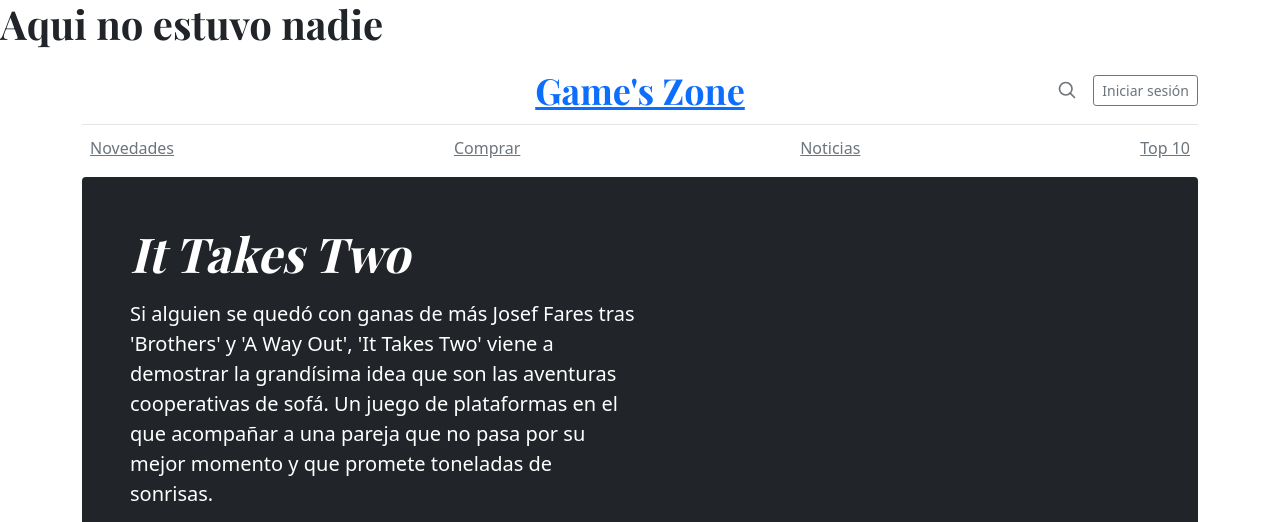
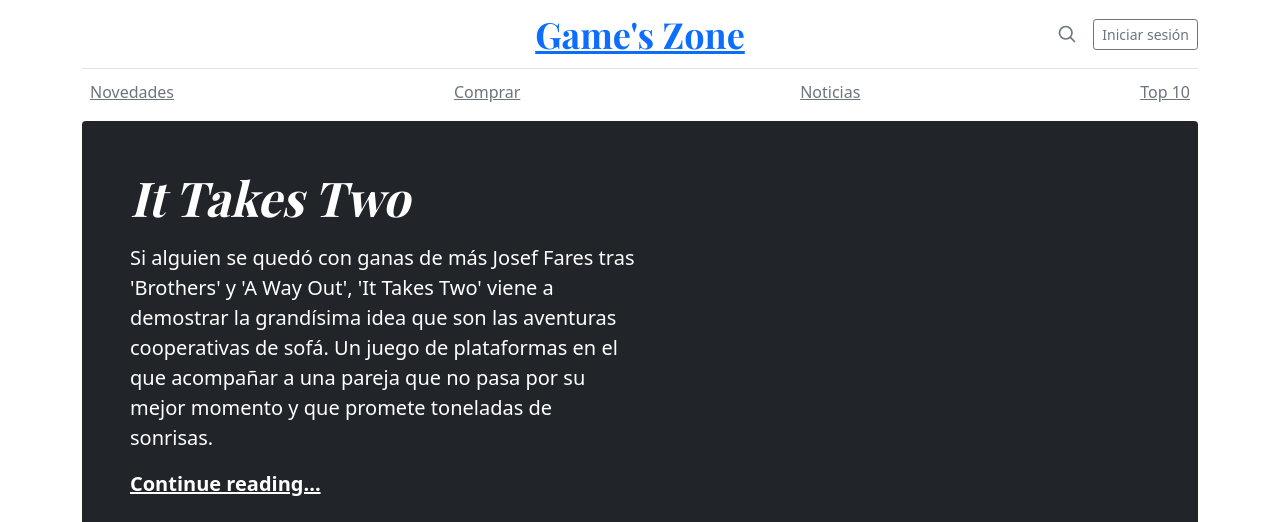
Before and after one commit to Yarim181002/Yarim181002.github.io, a plain HTML site: page index.html in a window 1280 px wide. Shown: the top 522 px of the page. Drawn offline with nearby package versions, Linux system fonts and the light colour scheme.

Commit message:
Update Commit

```diff
--- a/index.html
+++ b/index.html
@@ -7,7 +7,6 @@
     <meta name="author" content="Mark Otto, Jacob Thornton, and Bootstrap contributors">
     <meta name="generator" content="Hugo 0.83.1">
     <title>Game's Zone - Home</title>
-    <h1>Aqui no estuvo nadie</h1>
 
 
 
```
